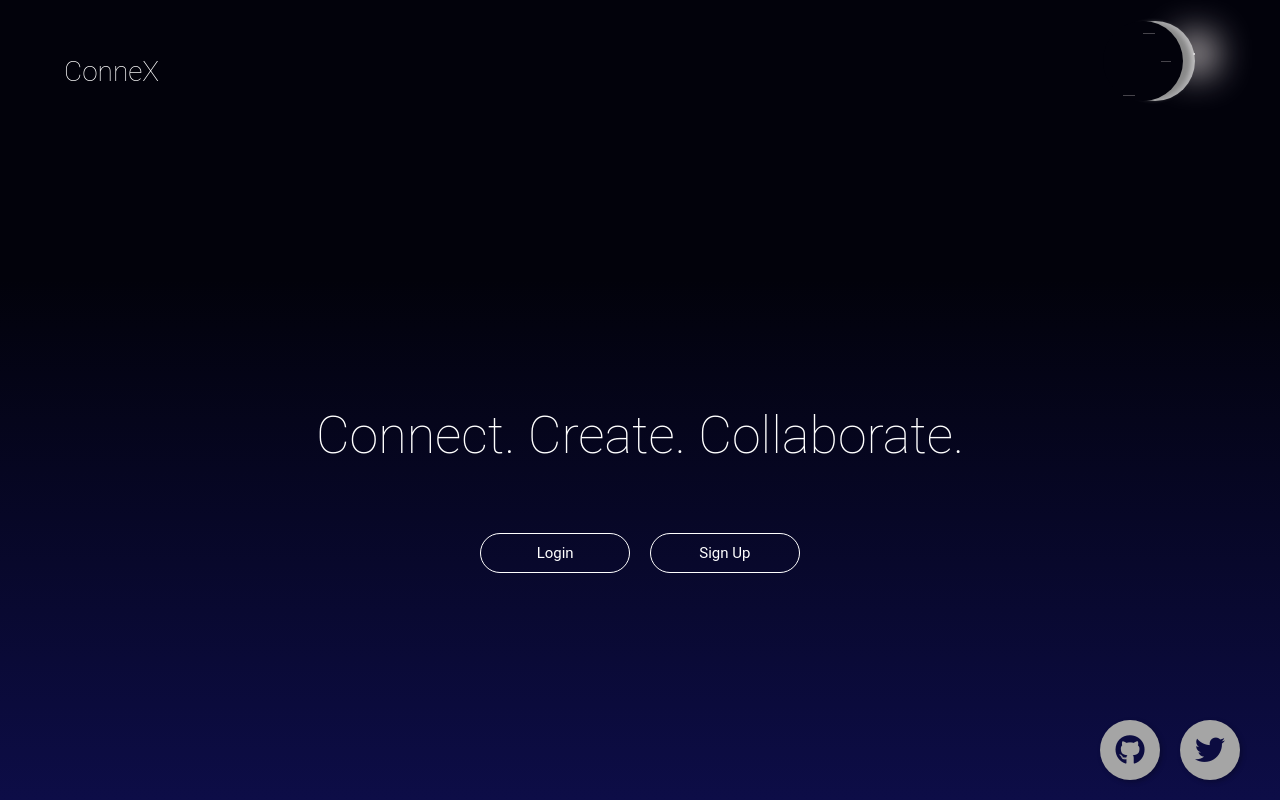
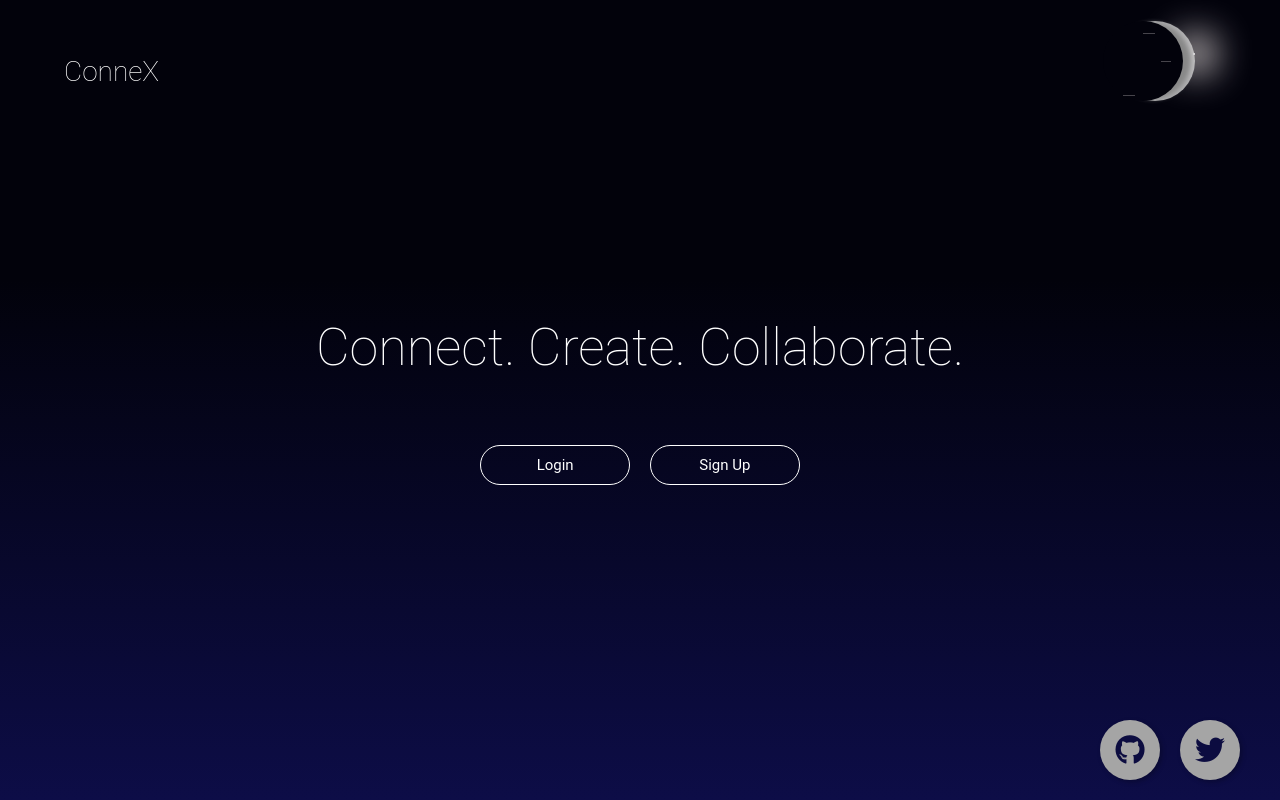
Before and after one commit to iaryankashyap/ConneX, a Flask app: page / in a window 1280 px wide. Run offline with Flask 2, Linux system fonts and the light colour scheme; some libraries are stand-ins or nearby versions.

Commit message:
Alignment issue

```diff
--- a/webapp/static/main.css
+++ b/webapp/static/main.css
@@ -131,7 +131,7 @@ a {
 
 .main__showcase {
   width: 100vw;
-  height: 82vh;
+  height: 60vh;
   padding: 0 1rem;
   color: #ffffff;
   display: -ms-grid;
```
